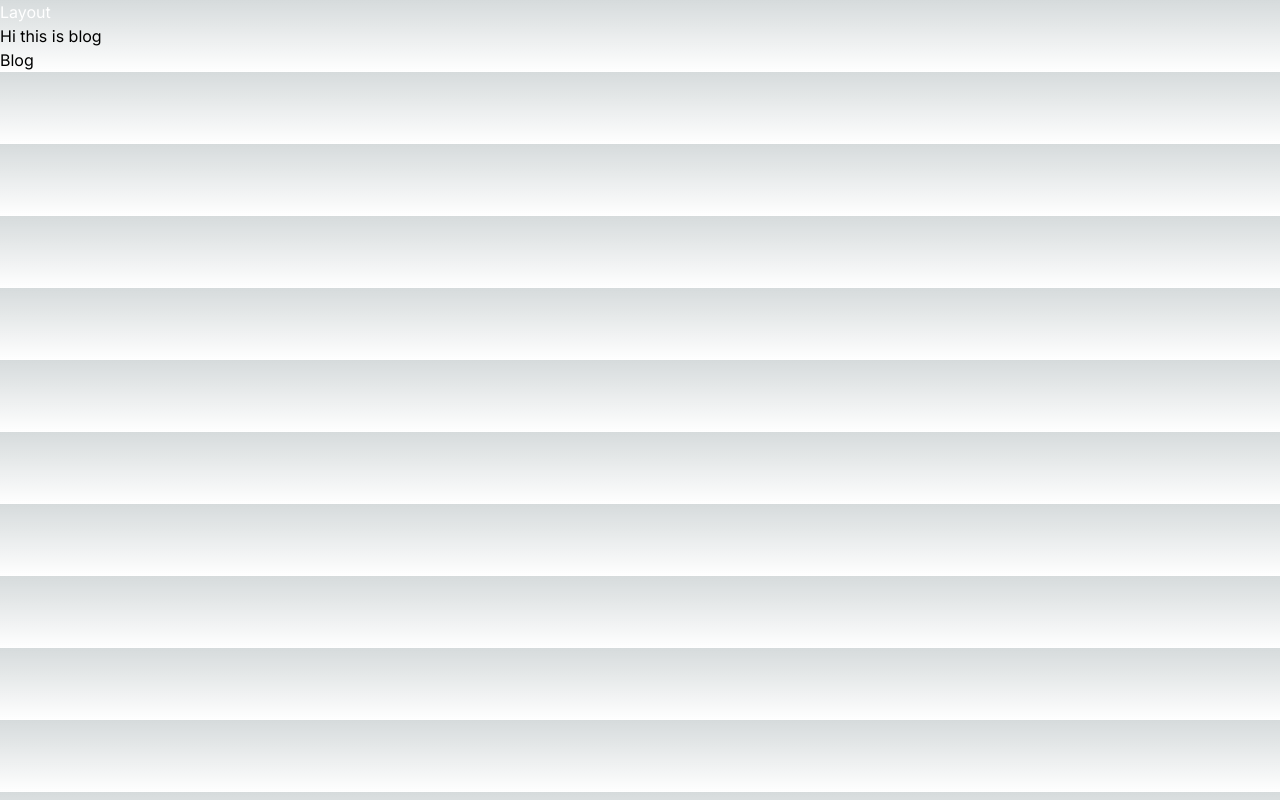
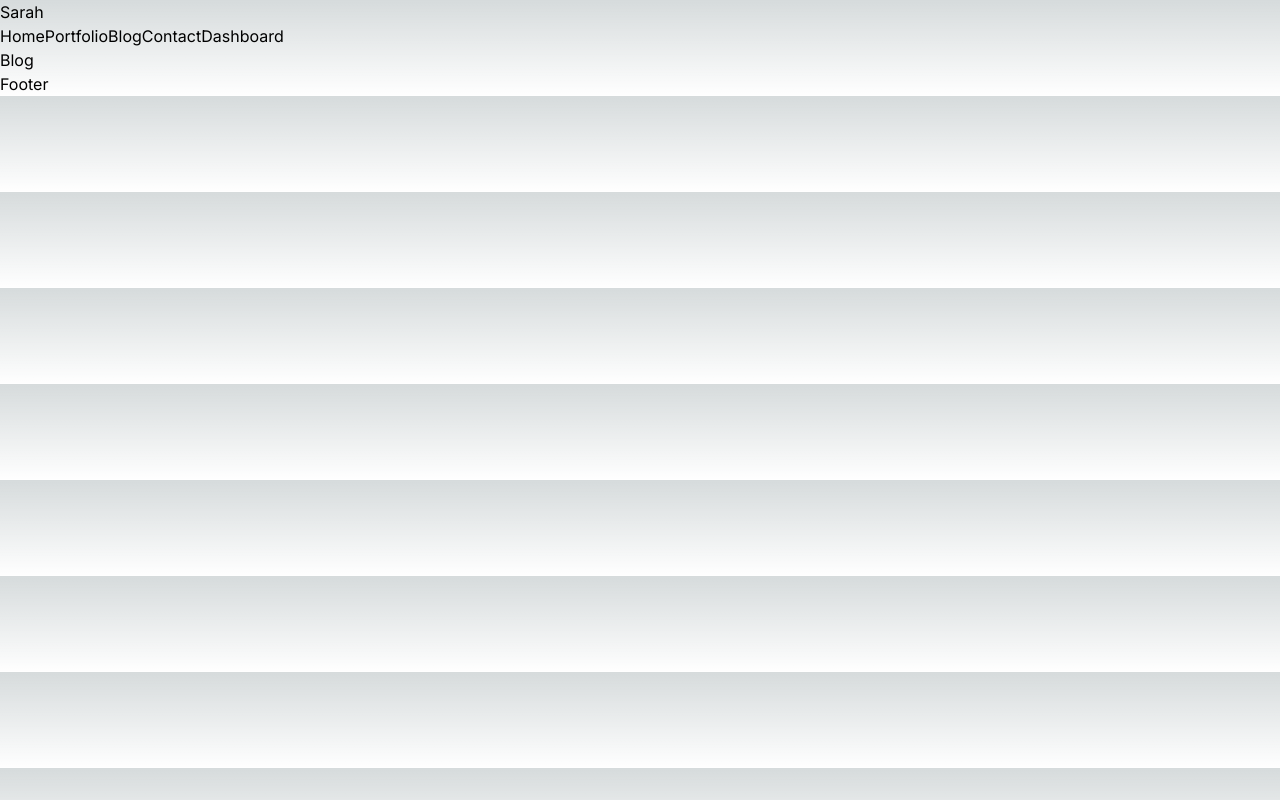
Before and after one commit to NMY0d4/Sarah_portefolio, a Next.js app: page /blog in a window 1280 px wide. Built offline with nearby package versions, Linux system fonts and the light colour scheme.

Commit message:
start build navbar

```diff
--- a/src/app/blog/layout.jsx
+++ /dev/null
@@ -1,12 +0,0 @@
-import React from 'react';
-
-const BlogLayout = ({ children }) => {
-  return (
-    <div>
-      <h1>Hi this is blog</h1>
-      <section>{children}</section>
-    </div>
-  );
-};
-
-export default BlogLayout;
--- a/src/app/blog/page.jsx
+++ b/src/app/blog/page.jsx
@@ -1,7 +1,7 @@
 import React from 'react';
 
 function Blog() {
-  return <div>Blog</div>;
+  return <section>Blog</section>;
 }
 
 export default Blog;
--- a/src/app/layout.js
+++ b/src/app/layout.js
@@ -1,5 +1,7 @@
+import Navbar from '@/components/navbar/Navbar';
 import './globals.css';
 import { Inter } from 'next/font/google';
+import Footer from '@/components/footer/Footer';
 
 const inter = Inter({ subsets: ['latin'] });
 
@@ -12,8 +14,9 @@ export default function RootLayout({ children }) {
   return (
     <html lang='en'>
       <body className={inter.className}>
-        <h1 className='text-white'>Layout</h1>
-        <main>{children}</main>
+        <Navbar />
+        {children}
+        <Footer />
       </body>
     </html>
   );
--- a/src/app/page.js
+++ b/src/app/page.js
@@ -1,5 +1,3 @@
-import Image from 'next/image';
-
 export default function Home() {
   return <div>Home</div>;
 }
--- /dev/null
+++ b/src/components/footer/Footer.jsx
@@ -0,0 +1,7 @@
+import React from 'react';
+
+const Footer = () => {
+  return <div>Footer</div>;
+};
+
+export default Footer;
--- /dev/null
+++ b/src/components/navbar/Navbar.jsx
@@ -0,0 +1,47 @@
+import Link from 'next/link';
+import React from 'react';
+
+const links = [
+  {
+    id: 1,
+    title: 'Home',
+    url: '/',
+  },
+  {
+    id: 2,
+    title: 'Portfolio',
+    url: '/portefolio',
+  },
+  {
+    id: 3,
+    title: 'Blog',
+    url: '/blog',
+  },
+  {
+    id: 5,
+    title: 'Contact',
+    url: '/contact',
+  },
+  {
+    id: 6,
+    title: 'Dashboard',
+    url: '/dashboard',
+  },
+];
+
+const Navbar = () => {
+  return (
+    <div>
+      <Link href={'/'}>Sarah</Link>
+      <div>
+        {links.map((link) => (
+          <Link href={link.url} key={link.id}>
+            {link.title}
+          </Link>
+        ))}
+      </div>
+    </div>
+  );
+};
+
+export default Navbar;
```
